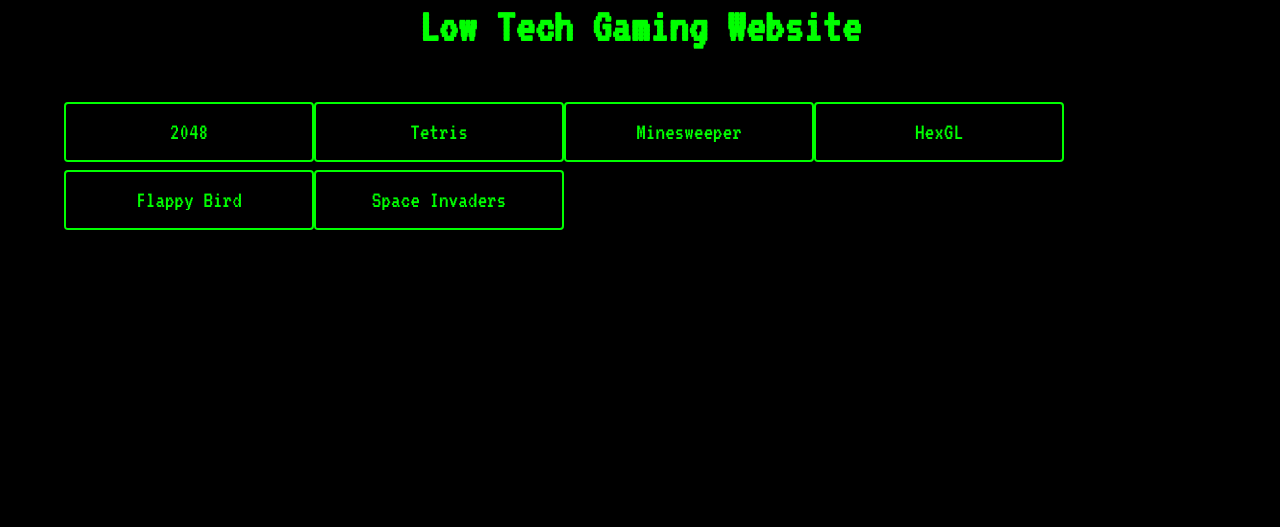
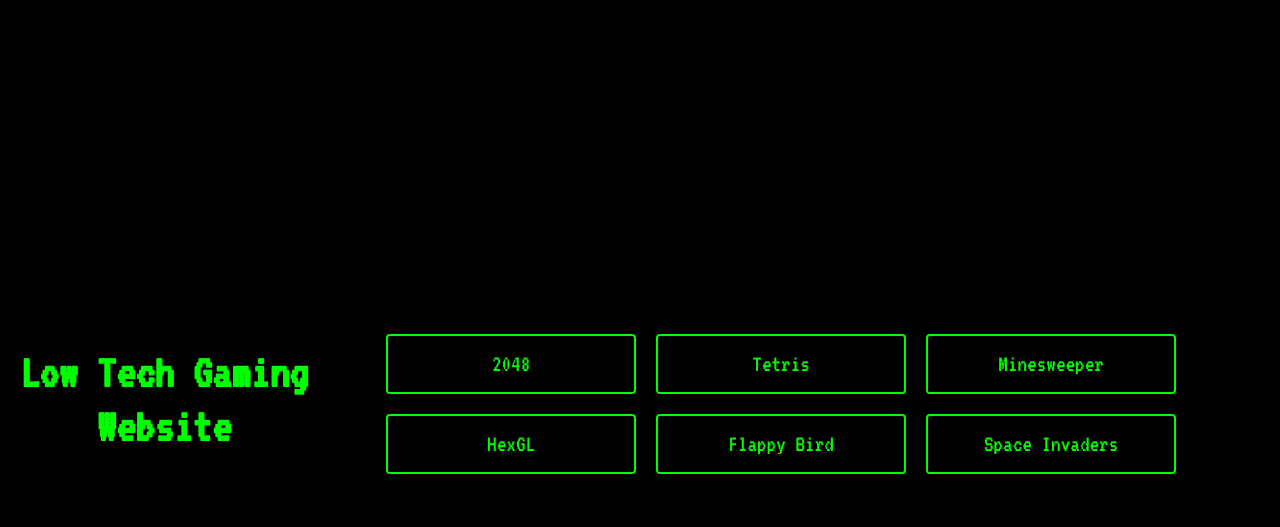
Before and after one commit to TMHSDigital/TM.DigiGames.com, a plain HTML site: page index.html in a window 1280 px wide. Drawn offline with nearby package versions, Linux system fonts and the light colour scheme.

Commit message:
chore: Update CSS styles for improved visual appeal and alignment
Adjust the CSS styles to improve the visual appeal and alignment of the webpage. This includes updating the title font size, adding margin between buttons, and ensuring the main content is centered. Also, update the title alignment to center and the height of the body to 100vh for better page layout.

```diff
--- a/css/styles.css
+++ b/css/styles.css
@@ -9,16 +9,17 @@
 
 body {
     display: flex;
-    flex-direction: column;
     justify-content: center;
     align-items: center;
     position: relative;
+    height: 100vh;
 }
 
 h1.title {
     color: #00ff00;
     font-size: 3rem; /* Increased font size */
     z-index: 2; /* Ensure the title is above the overlay */
+    text-align: center;
 }
 
 .button.glitch {
@@ -34,6 +35,7 @@
     align-items: center;
     justify-content: center;
     z-index: 2; /* Ensure buttons are above the overlay */
+    margin: 10px; /* Add some margin between buttons */
 }
 
 .button.glitch::before,
@@ -99,11 +101,12 @@
 }
 
 main {
-    flex: 1;
     display: flex;
     flex-direction: column;
     justify-content: center;
     align-items: center;
+    text-align: center;
+    z-index: 2; /* Ensure main content is above the overlay */
 }
 
 .overlay {
```
